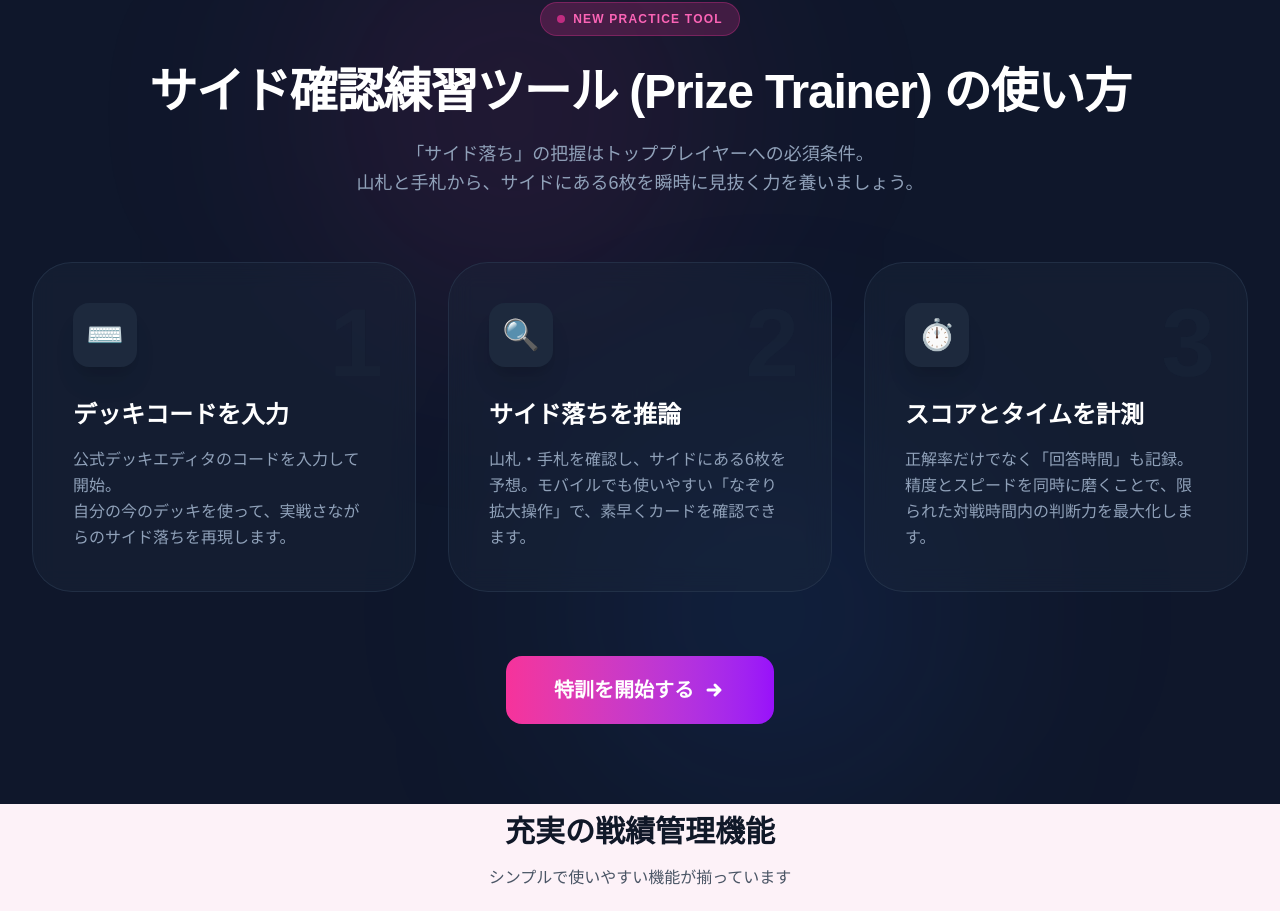
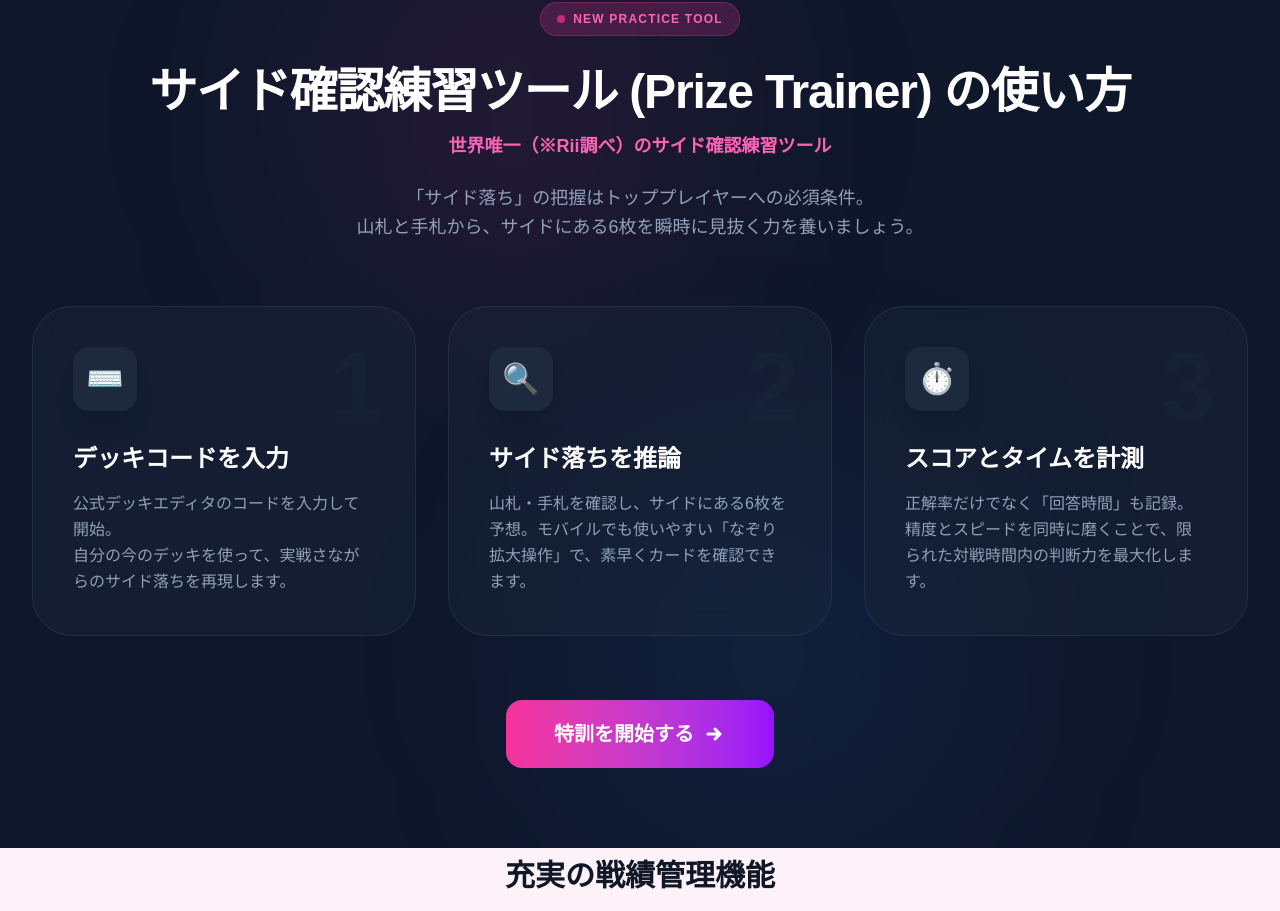
Before and after one commit to rmatsumoto3o3-blip/pokeka-app, a Next.js app: page / in a window 1280 px wide. Shown: the part 4014-4925 px from the top of the page. Built offline with nearby package versions, Linux system fonts and the light colour scheme; no server answers; the database is empty; a web font is replaced by a local one.

Commit message:
feat: add prize trainer guide with custom catchphrase to landing page

```diff
--- a/components/LandingPage.tsx
+++ b/components/LandingPage.tsx
@@ -479,6 +479,7 @@ export default function LandingPage({ decks, archetypes, articles }: LandingPage
                         <h2 className="text-4xl md:text-5xl font-black text-white mt-2 tracking-tight">
                             サイド確認練習ツール<br className="md:hidden" /> (Prize Trainer) の使い方
                         </h2>
+                        <span className="block text-pink-400 font-bold mt-4 text-lg">世界唯一（※Rii調べ）のサイド確認練習ツール</span>
                         <p className="mt-6 text-slate-400 max-w-2xl mx-auto text-lg leading-relaxed">
                             「サイド落ち」の把握はトッププレイヤーへの必須条件。<br />
                             山札と手札から、サイドにある6枚を瞬時に見抜く力を養いましょう。
```
